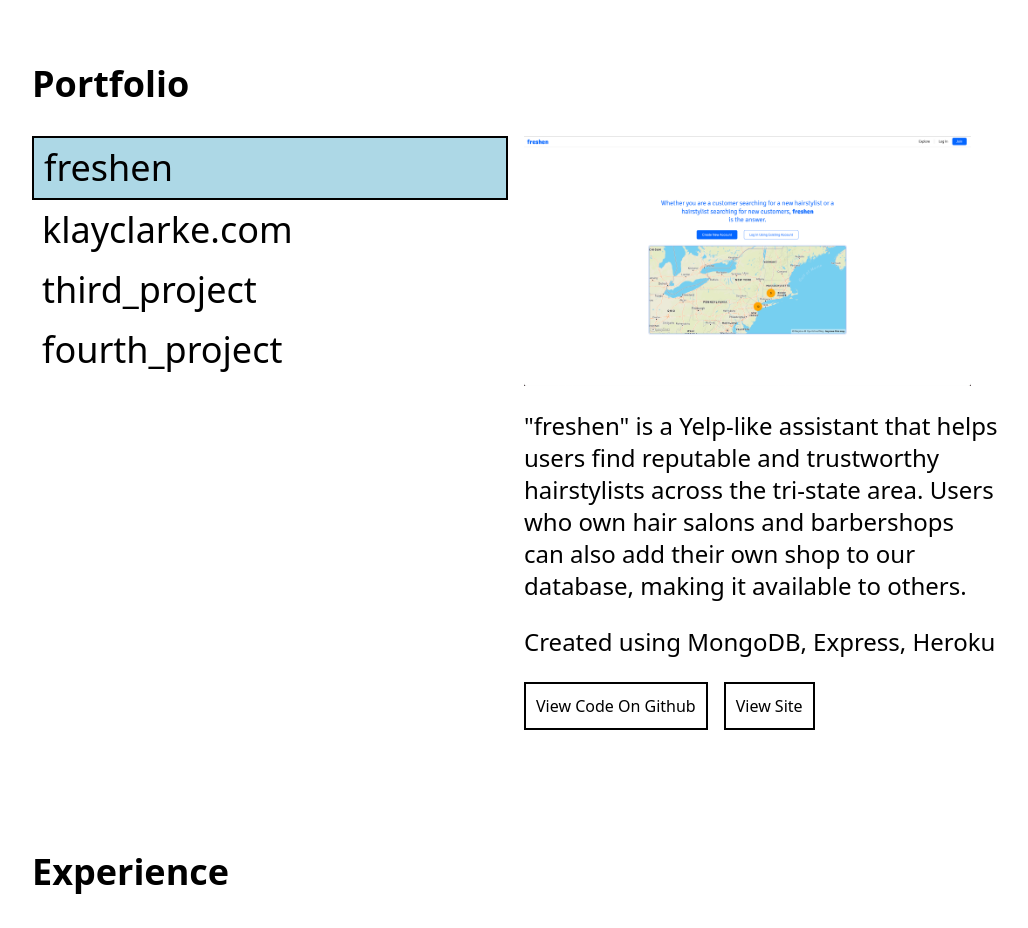
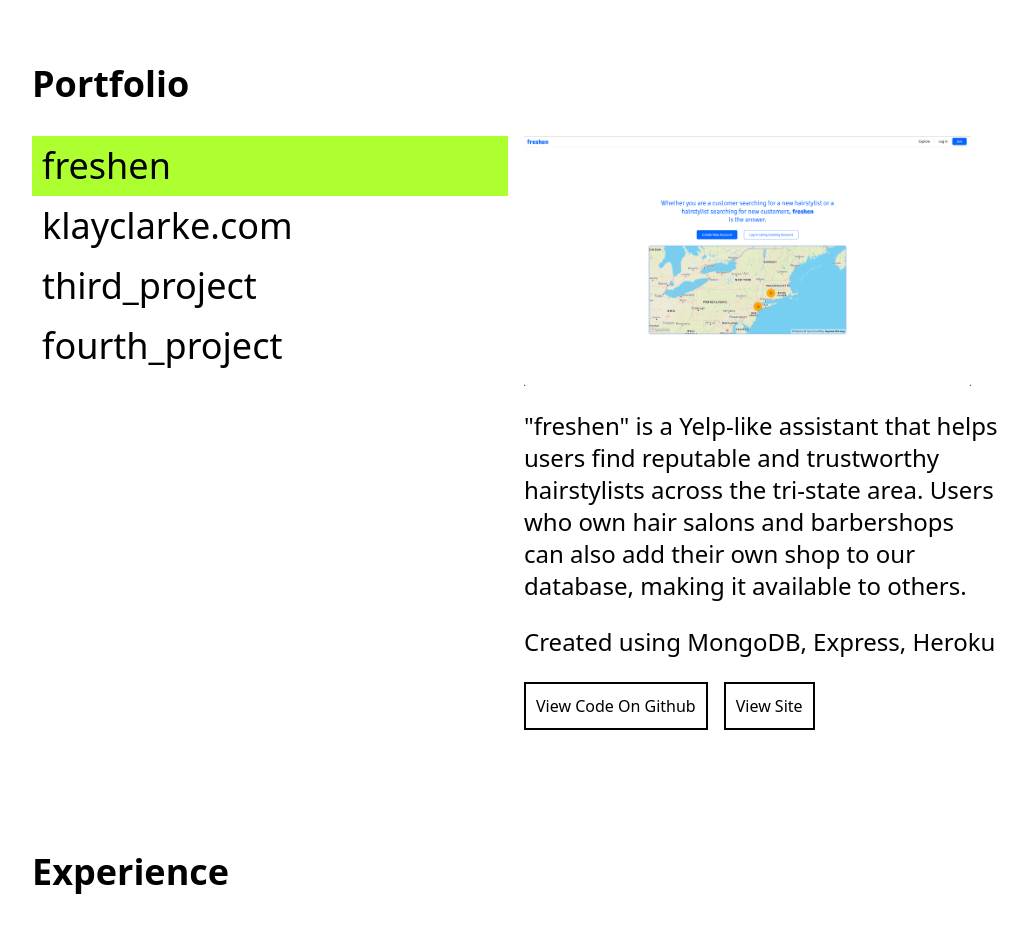
Before and after one commit to KlayClarke/personal_website, a React (Create React App) app: page / in a window 1280 px wide. Shown: the part 1600-2528 px from the top of the page, without its empty margins (124-1152 px from the left). Built offline with nearby package versions, Linux system fonts and the light colour scheme.

Commit message:
remove black border from project-toggles when active

```diff
--- a/src/index.css
+++ b/src/index.css
@@ -14,7 +14,6 @@
     @apply cursor-pointer;
   }
 
-  div[name="portfolio"] p.project-toggle.active,
   .project-links {
     @apply border-2 border-black;
   }
@@ -45,7 +44,7 @@ div[name="portfolio"] p.project-toggle {
 }
 
 div[name="portfolio"] p.project-toggle.active {
-  background-color: lightblue;
+  background-color: greenyellow;
 }
 
 div[name="portfolio"] a.project-links {
@@ -53,5 +52,5 @@ div[name="portfolio"] a.project-links {
 }
 
 div[name="portfolio"] a.project-links:hover {
-  background-color: lightblue;
+  background-color: greenyellow;
 }
```
